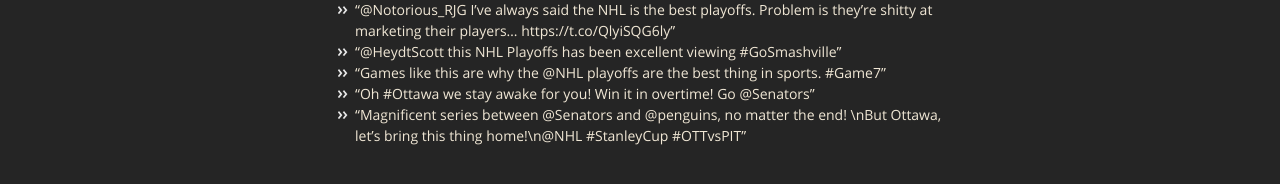
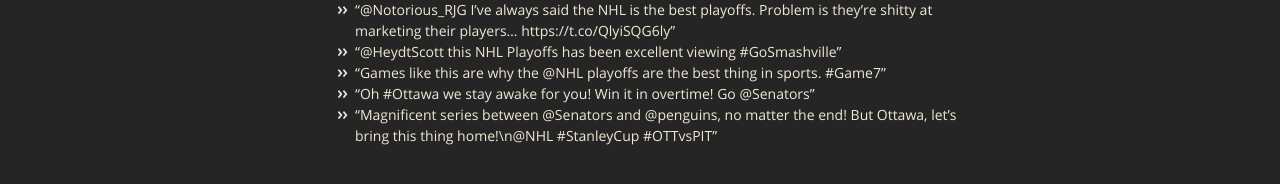
Before and after one commit to mrbrins82/mrbrins82.github.io, a Jekyll site: the page built from hockeytweets.md, in a window 1280 px wide and 900 px high, scrolled down 2446 px. Shown: the part 644-828 px from the top of the window. Built offline with Jekyll 4.4.1, drawn with Linux system fonts in a browser that asks for light colours; nearby versions of some CDN libraries; formulas are drawn with MathJax 3; our own code applies the rules of GitHub Pages for plain Markdown files.

Commit message:
small edit

```diff
--- a/hockeytweets.md
+++ b/hockeytweets.md
@@ -55,4 +55,4 @@
 *   "@HeydtScott this NHL Playoffs has been excellent viewing #GoSmashville"
 *   "Games like this are why the @NHL playoffs are the best thing in sports. #Game7"
 *   "Oh #Ottawa we stay awake for you! Win it in overtime! Go @Senators"
-*   "Magnificent series between @Senators and @penguins, no matter the end! \nBut Ottawa, let's bring this thing home!\n@NHL #StanleyCup #OTTvsPIT"
+*   "Magnificent series between @Senators and @penguins, no matter the end! But Ottawa, let's bring this thing home!\n@NHL #StanleyCup #OTTvsPIT"
```
